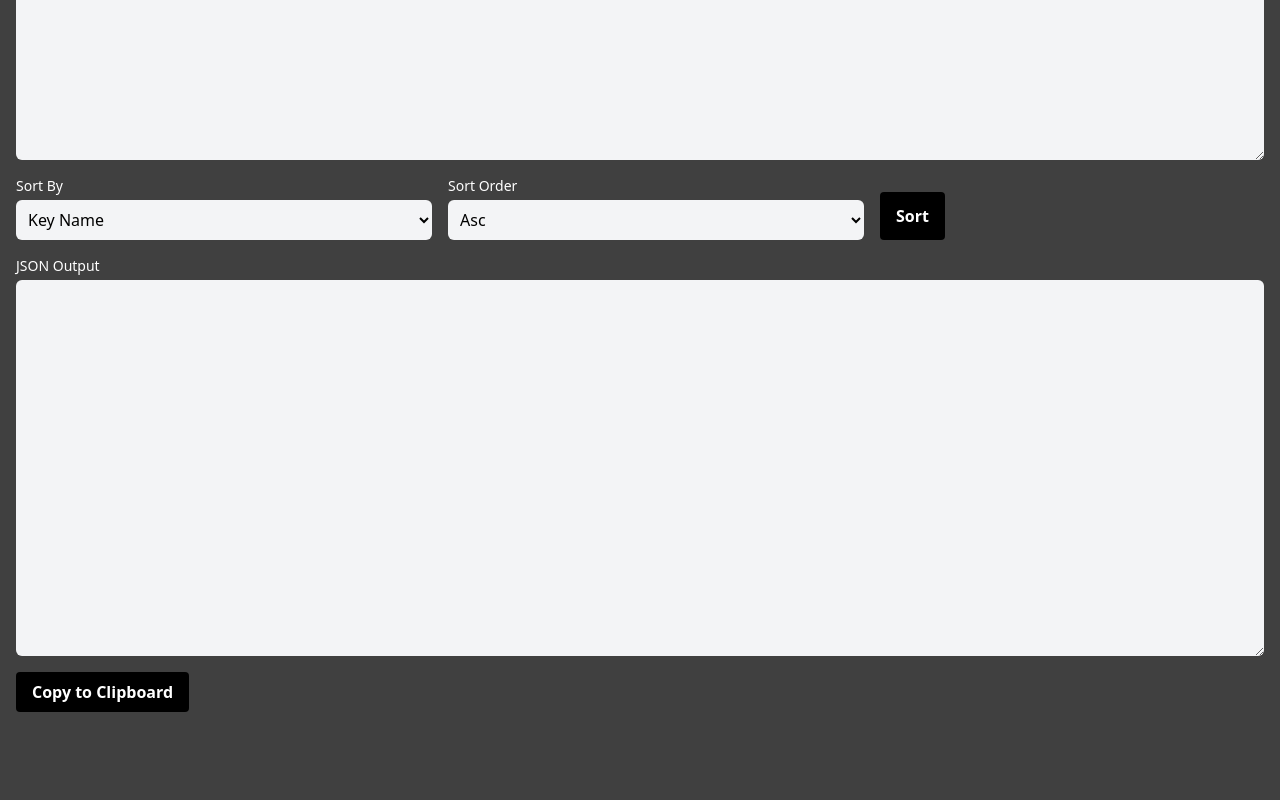
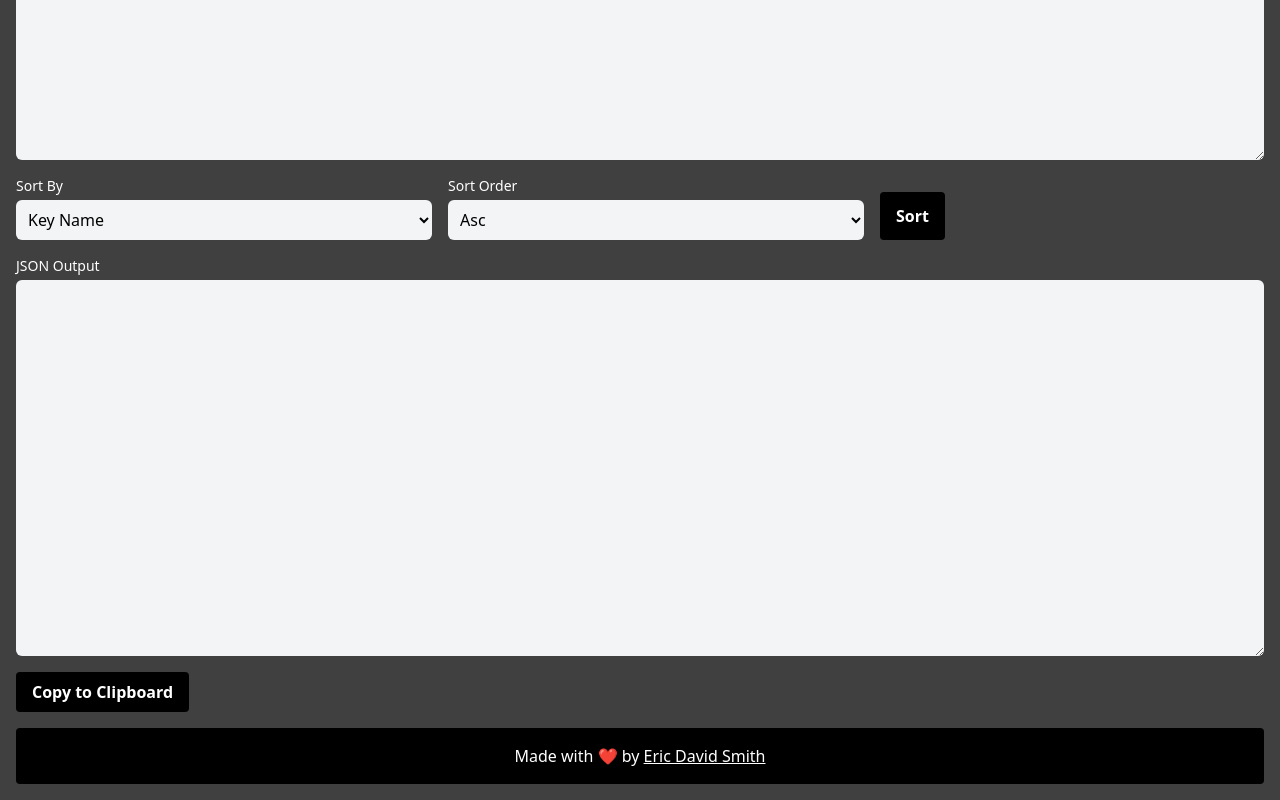
Before and after one commit to erictherobot/json-sorter-app, a Next.js app: page / in a window 1280 px wide. Shown: the part 192-992 px from the top of the page. Before the commit the page ends 936 px from the top, so only its background shows below. Built offline with nearby package versions, Linux system fonts and the light colour scheme.

Commit message:
Update index.tsx

```diff
--- a/src/pages/index.tsx
+++ b/src/pages/index.tsx
@@ -2,6 +2,7 @@ import { SetStateAction, useState } from "react";
 import JsonInput from "@/components/JsonInput";
 import JsonOutput from "@/components/JsonOutput";
 import SortOptions from "@/components/SortOptions";
+import Footer from "@/components/Footer";
 
 export default function Home() {
   const [jsonInput, setJsonInput] = useState("");
@@ -17,6 +18,7 @@ export default function Home() {
       <JsonInput onJsonChange={setJsonInput} />
       <SortOptions onSort={handleSort} />
       <JsonOutput inputJson={jsonInput} sortOptions={sortOptions} />
+      <Footer />
     </div>
   );
 }
```
